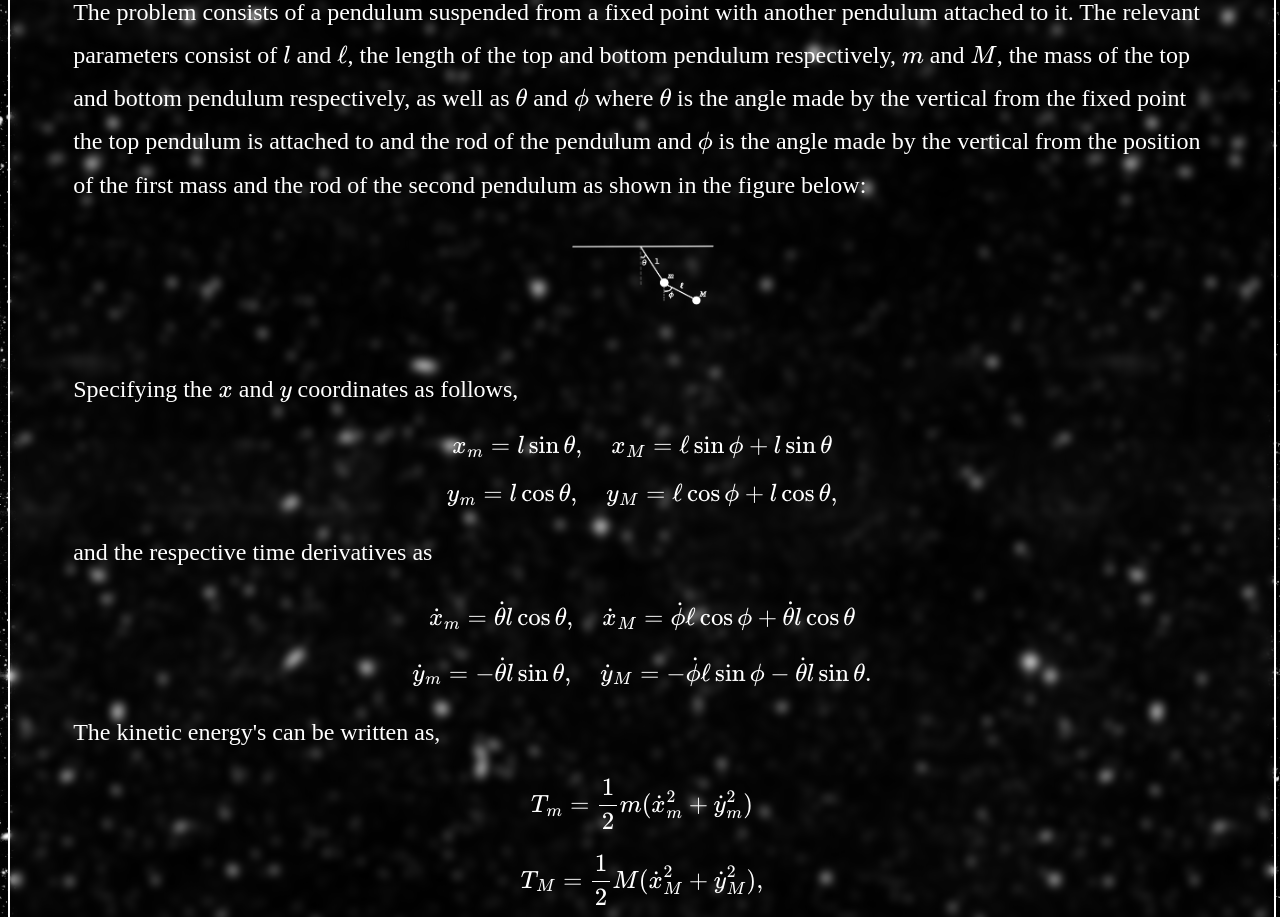
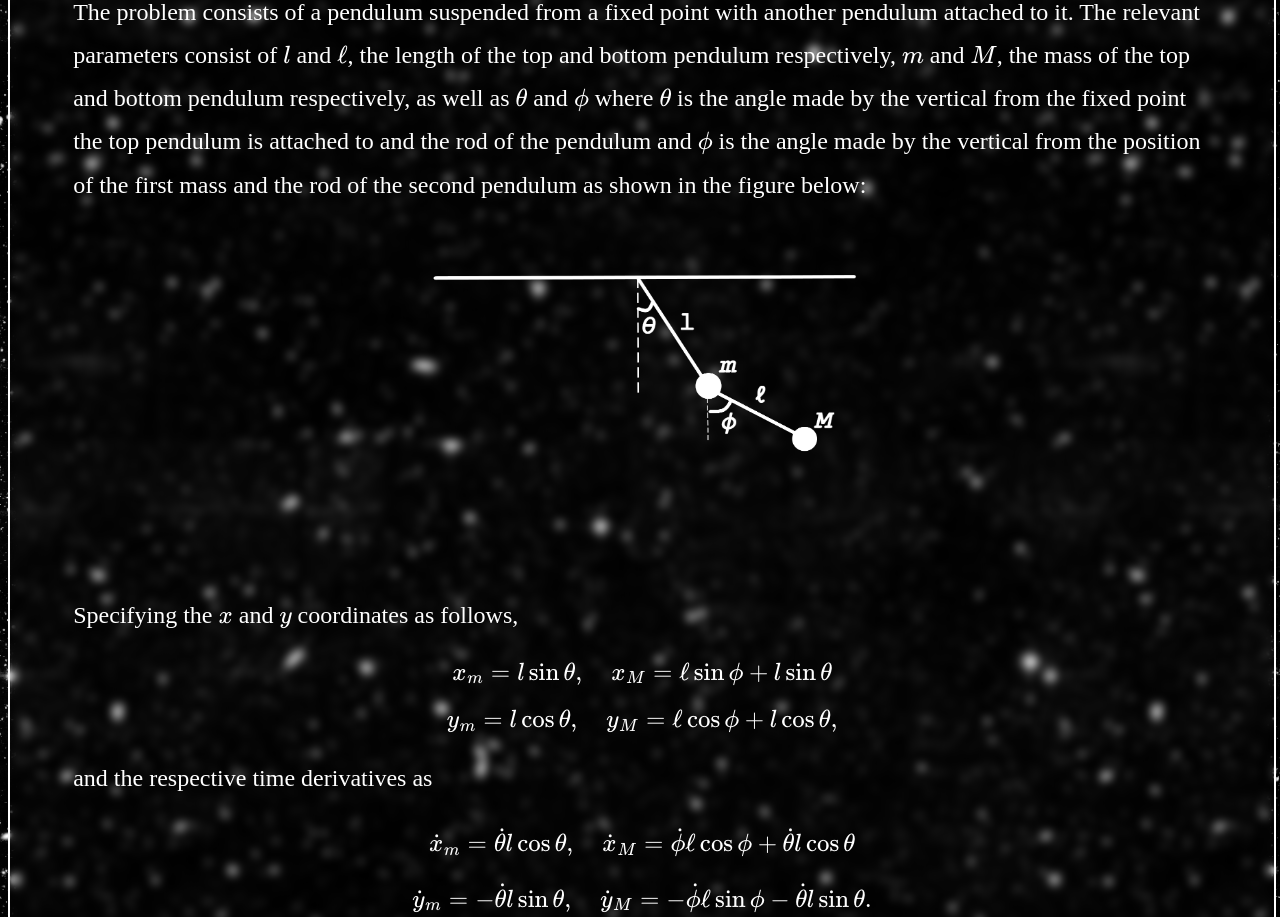
Before and after one commit to amanuelanteneh/website, a Flask app: page /Double-Pendulum in a window 1280 px wide. Shown: the part 519-1436 px from the top of the page. Run offline with Flask 2, Linux system fonts and the light colour scheme; some libraries are stand-ins or nearby versions.

Commit message:
better diagrams

```diff
--- a/templates/doublePendulum.html
+++ b/templates/doublePendulum.html
@@ -23,7 +23,7 @@ body {
     background-image: url("/static/img/image15.png");
 }
 img {
-    width: 20%;
+    width: 60%;
     margin-left: auto;
     margin-right: auto;
     display:block;
--- a/templates/particleInBox.html
+++ b/templates/particleInBox.html
@@ -28,7 +28,7 @@ body {
 }
 
 img {
-    width: 35%;
+    width: 55%;
     margin-left: auto;
     margin-right: auto;
     display:block;
--- a/templates/simplePendulum.html
+++ b/templates/simplePendulum.html
@@ -27,7 +27,7 @@ body {
 }
 
 img {
-    width: 20%;
+    width: 70%;
     margin-left: auto;
     margin-right: auto;
     display:block;
```
Also changed, not shown: static/img/simpleDiagram.png.
